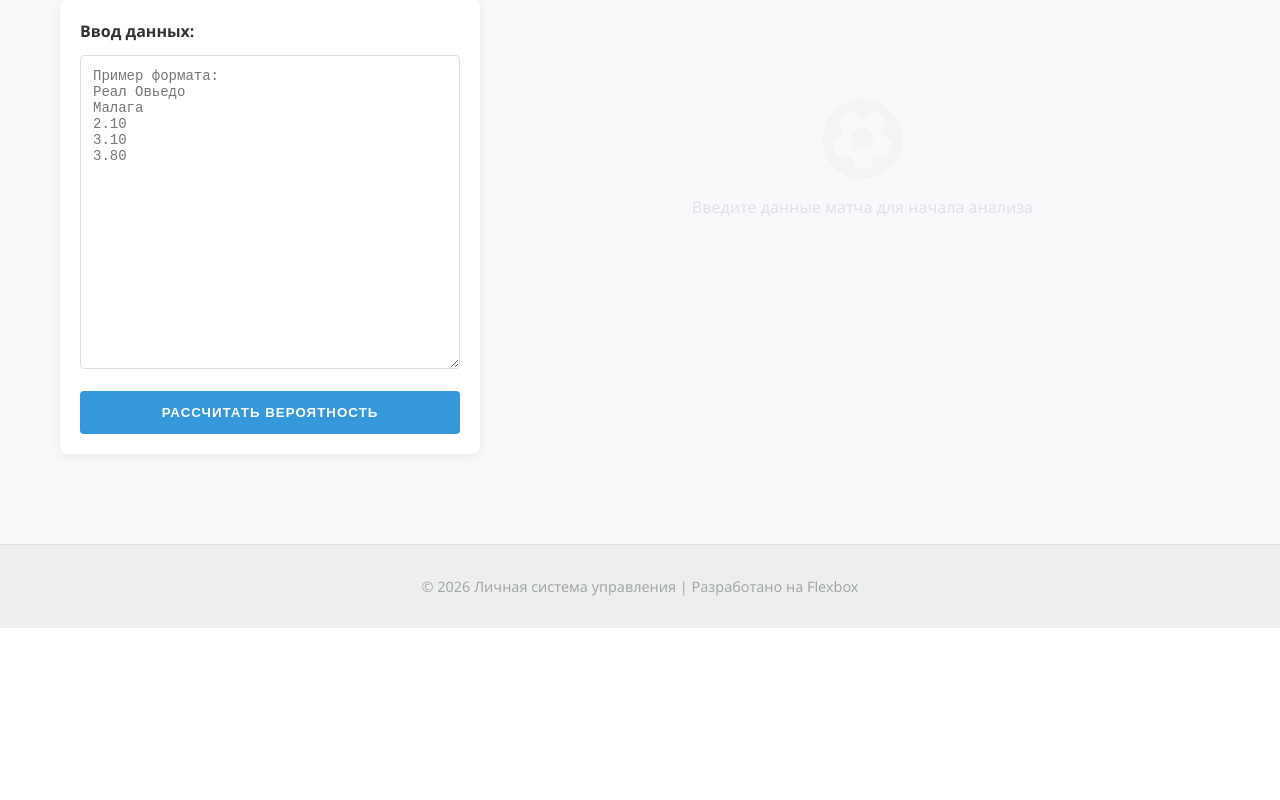
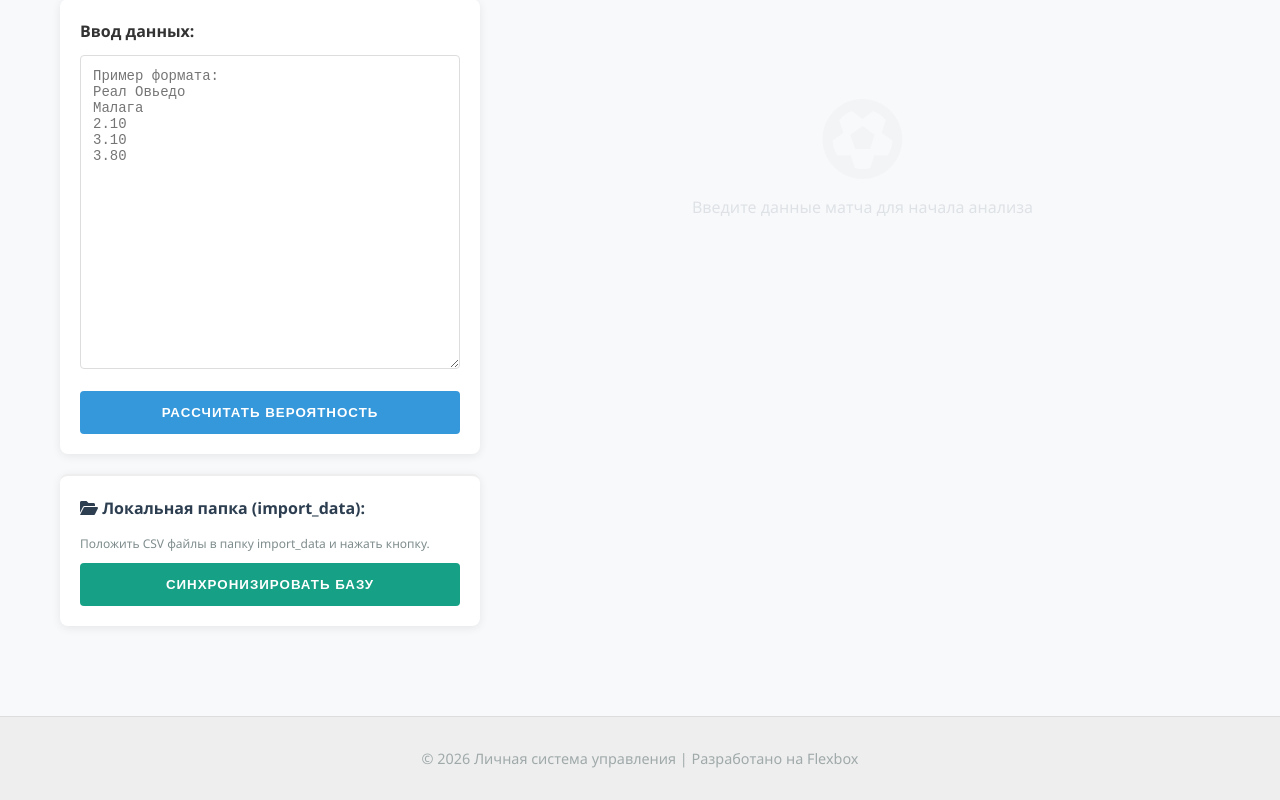
Before and after one commit to fghh111fghh/Depts, a Django app: page /bets/ in a window 1280 px wide. Shown: the part 291-1091 px from the top of the page. Before the commit the page ends 919 px from the top, so only its background shows below. Run offline with Django 5.2, Linux system fonts and the light colour scheme.

Commit message:
Добавлено обновление БД новыми сыгранными матчами

```diff
--- a/depts/app_bets/templates/app_bets/bets_main.html
+++ b/depts/app_bets/templates/app_bets/bets_main.html
@@ -45,6 +45,20 @@
             {% endfor %}
         </div>
         {% endif %}
+        <div class="bets-input-pane" style="margin-top: 20px; border-top: 2px solid #eee; padding-top: 20px;">
+    <form method="post" action="{% url 'app_bets:upload_csv' %}">
+        {% csrf_token %}
+        <label style="display:block; margin-bottom:10px; font-weight:600; color: #2c3e50;">
+            <i class="fa-solid fa-folder-open"></i> Локальная папка (import_data):
+        </label>
+        <p style="font-size: 0.75rem; color: #7f8c8d; margin-bottom: 10px;">
+            Положить CSV файлы в папку import_data и нажать кнопку.
+        </p>
+        <button type="submit" name="sync_files" class="bets-btn-analyze" style="background: #16a085;">
+            Синхронизировать базу
+        </button>
+    </form>
+</div>
     </div>
 
     <div class="bets-results-area">
--- a/depts/app_bets/urls.py
+++ b/depts/app_bets/urls.py
@@ -8,4 +8,5 @@ app_name: str = 'app_bets'
 urlpatterns = [
     # Главная страница приложения
     path('', views.AnalyzeView.as_view(), name='bets_maim'),
+    path('upload-csv/', views.UploadCSVView.as_view(), name='upload_csv')
 ]
--- a/depts/app_bets/views.py
+++ b/depts/app_bets/views.py
@@ -1,7 +1,12 @@
+import os
 import re
 import math
+from datetime import datetime
+
 import unicodedata
 from decimal import Decimal
+
+from django.conf import settings
 from django.shortcuts import render
 from django.views.generic import View
 from django.db.models import F, Q
@@ -186,3 +191,109 @@ class AnalyzeView(View):
 
     def get(self, request):
         return render(request, self.template_name, {'all_teams': Team.objects.all().order_by('name')})
+
+
+import csv
+from django.shortcuts import redirect
+from django.contrib import messages
+
+
+class UploadCSVView(View):
+    def post(self, request):
+        # Добавляем обработку новой кнопки "Синхронизировать файлы"
+        if 'sync_files' in request.POST:
+            count = self.sync_local_files()
+            messages.success(request, f"База обновлена! Обработано матчей: {count}")
+        csv_file = request.FILES.get('csv_file')
+        if not csv_file:
+            return redirect('app_bets:bets_maim')
+
+        decoded_file = csv_file.read().decode('utf-8').splitlines()
+        reader = csv.DictReader(decoded_file)
+
+        count = 0
+        for row in reader:
+            # Названия колонок зависят от формата CSV (обычно HomeTeam, AwayTeam, FTHG, FTAG)
+            h_name = row.get('HomeTeam')
+            a_name = row.get('AwayTeam')
+            h_score = row.get('FTHG')
+            a_score = row.get('FTAG')
+            date_str = row.get('Date')  # Формат обычно dd/mm/yy
+
+            if h_name and a_name and h_score and a_score:
+                # Используем твою логику поиска команд
+                home = AnalyzeView().get_team_smart(h_name)
+                away = AnalyzeView().get_team_smart(a_name)
+
+                if home and away:
+                    # Обновляем или создаем матч
+                    Match.objects.update_or_create(
+                        home_team=home,
+                        away_team=away,
+                        date=self.parse_date(date_str),  # Нужна вспомогательная функция
+                        defaults={
+                            'home_score_reg': int(h_score),
+                            'away_score_reg': int(a_score),
+                        }
+                    )
+                    count += 1
+
+        messages.success(request, f"Успешно обновлено матчей: {count}")
+        return redirect('app_bets:bets_maim')
+
+    def sync_local_files(self):
+        # Папка, где лежат твои CSV (создай её в корне проекта)
+        folder_path = os.path.join(settings.BASE_DIR, 'import_data')
+        if not os.path.exists(folder_path):
+            os.makedirs(folder_path)
+            return 0
+
+        total_updated = 0
+        for filename in os.listdir(folder_path):
+            if filename.endswith('.csv'):
+                file_path = os.path.join(folder_path, filename)
+                with open(file_path, 'r', encoding='utf-8') as f:
+                    reader = csv.DictReader(f)
+                    for row in reader:
+                        try:
+                            # Извлекаем данные по формату football-data.co.uk
+                            h_name = row.get('HomeTeam')
+                            a_name = row.get('AwayTeam')
+                            h_score = row.get('FTHG')
+                            a_score = row.get('FTAG')
+                            date_str = row.get('Date')
+
+                            # Нам нужны только сыгранные матчи
+                            if not h_score or not a_score: continue
+
+                            home = self.get_team_smart(h_name)
+                            away = self.get_team_smart(a_name)
+
+                            if home and away:
+                                # Парсим дату (у них бывает 25/01/26 или 25/01/2026)
+                                match_date = self.parse_csv_date(date_str)
+
+                                # update_or_create сам проверяет, есть ли матч.
+                                # Если есть — обновит счет, если нет — создаст.
+                                obj, created = Match.objects.update_or_create(
+                                    home_team=home,
+                                    away_team=away,
+                                    date=match_date,
+                                    defaults={
+                                        'home_score_reg': int(h_score),
+                                        'away_score_reg': int(a_score),
+                                    }
+                                )
+                                if created: total_updated += 1
+                        except Exception as e:
+                            print(f"Ошибка в строке: {e}")
+                            continue
+        return total_updated
+
+    def parse_csv_date(self, d_str):
+        for fmt in ('%d/%m/%y', '%d/%m/%Y'):
+            try:
+                return datetime.strptime(d_str, fmt).date()
+            except:
+                continue
+        return timezone.now().date()
```
Also changed, not shown: depts/import_data/D1.csv (renamed from depts/D1.csv), depts/import_data/D2.csv (renamed from depts/D2.csv), depts/import_data/E0.csv (renamed from depts/E0.csv), depts/import_data/E1.csv (renamed from depts/E1.csv), depts/import_data/F1.csv (renamed from depts/F1.csv), depts/import_data/F2.csv (renamed from depts/F2.csv), depts/import_data/I1.csv (renamed from depts/I1.csv), depts/import_data/I2.csv (renamed from depts/I2.csv), depts/import_data/N1.csv (renamed from depts/N1.csv), depts/import_data/SP1.csv (renamed from depts/SP1.csv), depts/import_data/SP2.csv (renamed from depts/SP2.csv).
